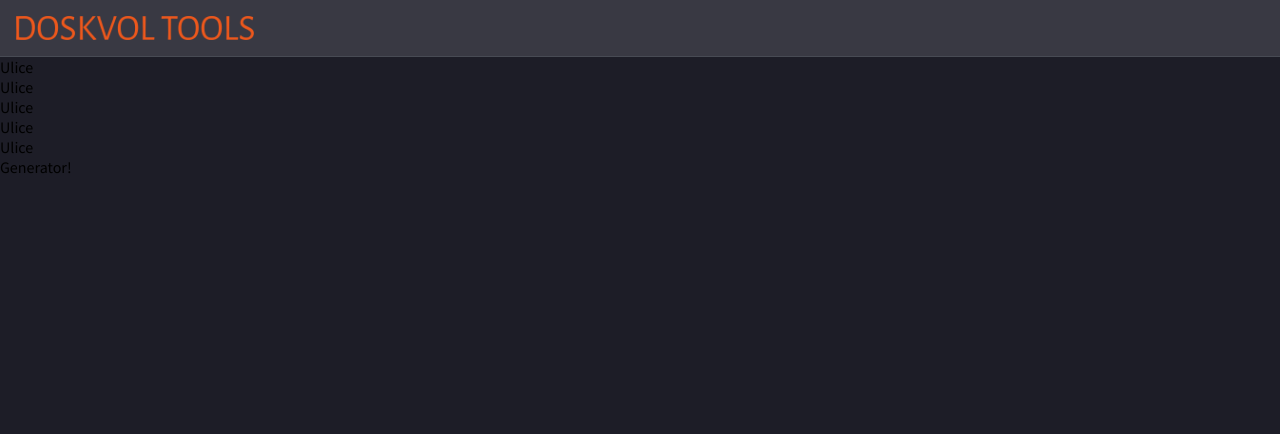
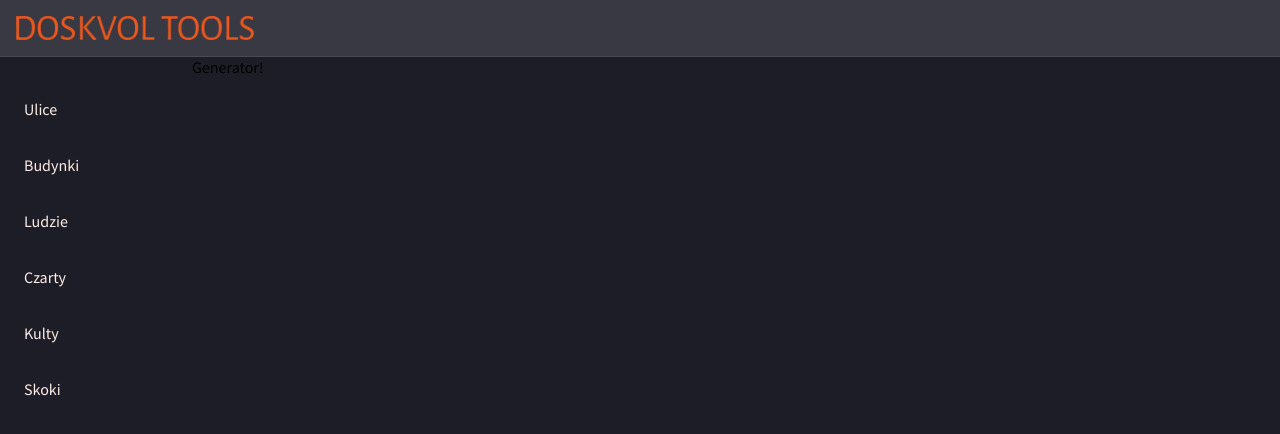
Before and after one commit to Katarzyna-Kadziolka/DoskvolTools, a Vue app in the folder doskvol-tools/: page / in a window 1280 px wide. Shown: the top 434 px of the page. Built offline with nearby package versions, Linux system fonts and the light colour scheme.

Commit message:
generator navigation imet

```diff
--- a/doskvol-tools/src/assets/scss/_variables.scss
+++ b/doskvol-tools/src/assets/scss/_variables.scss
@@ -2,3 +2,4 @@ $color-primary: #ee581c;
 $color-secondary: #393943;
 $color-accent: #e9912c;
 $color-background: #1d1d27;
+$font: #FFEDE6;
--- a/doskvol-tools/src/components/generator/GeneratorNavigation.vue
+++ b/doskvol-tools/src/components/generator/GeneratorNavigation.vue
@@ -1,27 +1,21 @@
-<script lang='ts'>
+<script setup lang='ts'>
+import GeneratorNavigationItem from '@/components/generator/GeneratorNavigationItem.vue'
+
+const items = ["Ulice", "Budynki", "Ludzie", "Czarty", "Kulty", "Skoki"]
 
 </script>
 
 <template>
-  <div>
-    <div>
-      Ulice
-    </div>
-    <div>
-      Ulice
-    </div>
-    <div>
-      Ulice
-    </div>
-    <div>
-      Ulice
-    </div>
-    <div>
-      Ulice
-    </div>
+  <div class='generator-navigation_container'>
+    <GeneratorNavigationItem v-for='item in items' :key='item' :name='item' />
   </div>
 </template>
 
 <style scoped lang='scss'>
-
+.generator-navigation {
+  &_container {
+    width: 15vw;
+    margin-top: 24px;
+  }
+}
 </style>
--- /dev/null
+++ b/doskvol-tools/src/components/generator/GeneratorNavigationItem.vue
@@ -0,0 +1,24 @@
+<script setup lang='ts'>
+defineProps<{
+  name: string
+}>()
+</script>
+
+<template>
+  <div class='generator-navigation-item_container'>
+    <img src=''>
+    <div >{{name}}</div>
+  </div>
+</template>
+
+<style scoped lang='scss'>
+.generator-navigation-item {
+  &_container {
+    color: $font;
+    display: flex;
+    align-items: center;
+    height: 5vh;
+    padding: 8px 0 8px 24px;
+  }
+}
+</style>
--- a/doskvol-tools/src/views/GeneratorView.vue
+++ b/doskvol-tools/src/views/GeneratorView.vue
@@ -4,8 +4,17 @@ import GeneratorNavigation from '@/components/generator/GeneratorNavigation.vue'
 </script>
 
 <template>
-  <div>
-    <GeneratorNavigation />
-    Generator!
+  <div class='generator-view_container'>
+    <GeneratorNavigation/>
+    <div>Generator!</div>
   </div>
 </template>
+
+<style scoped lang='scss'>
+.generator-view {
+  &_container {
+    display: flex;
+    flex-direction: row;
+  }
+}
+</style>
```
